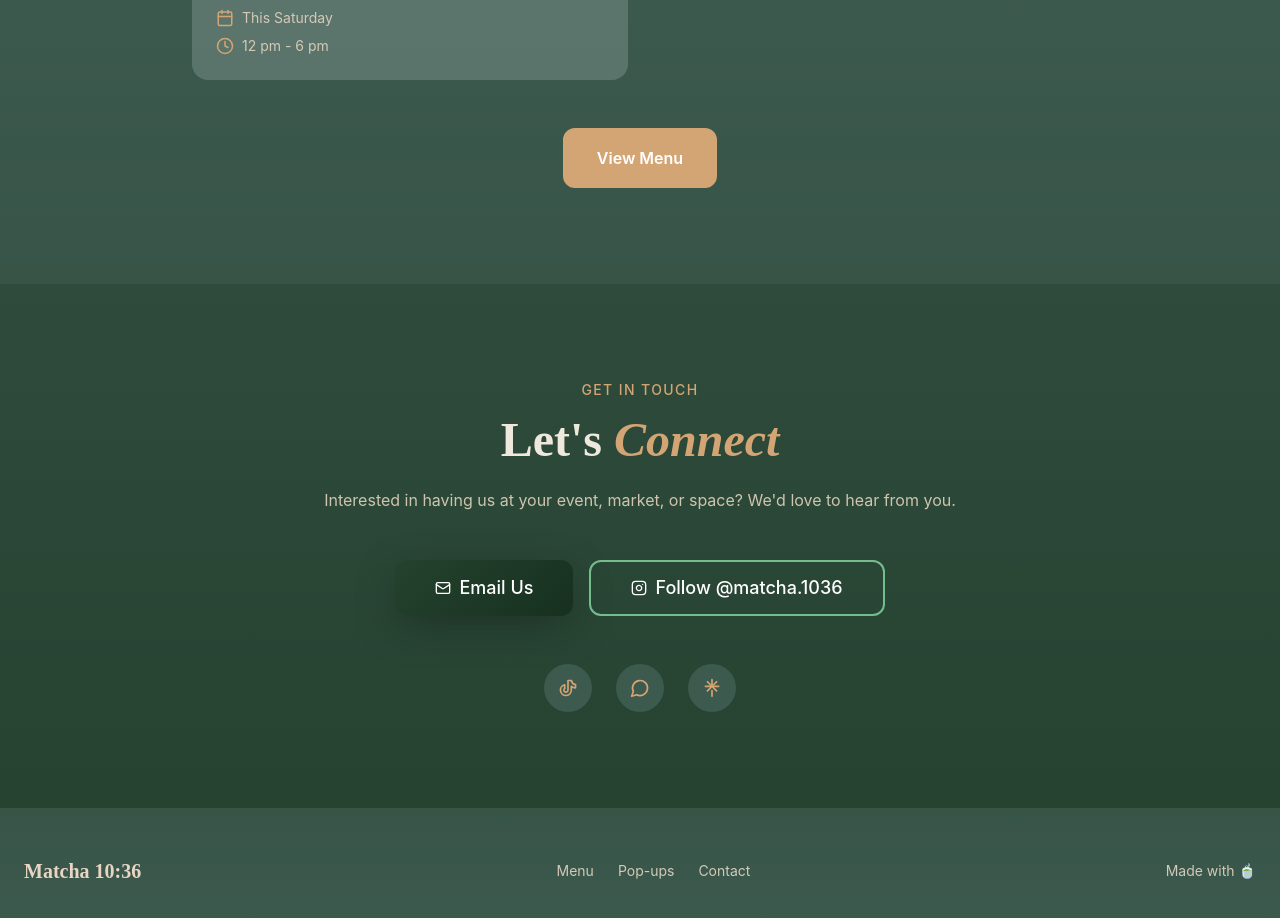
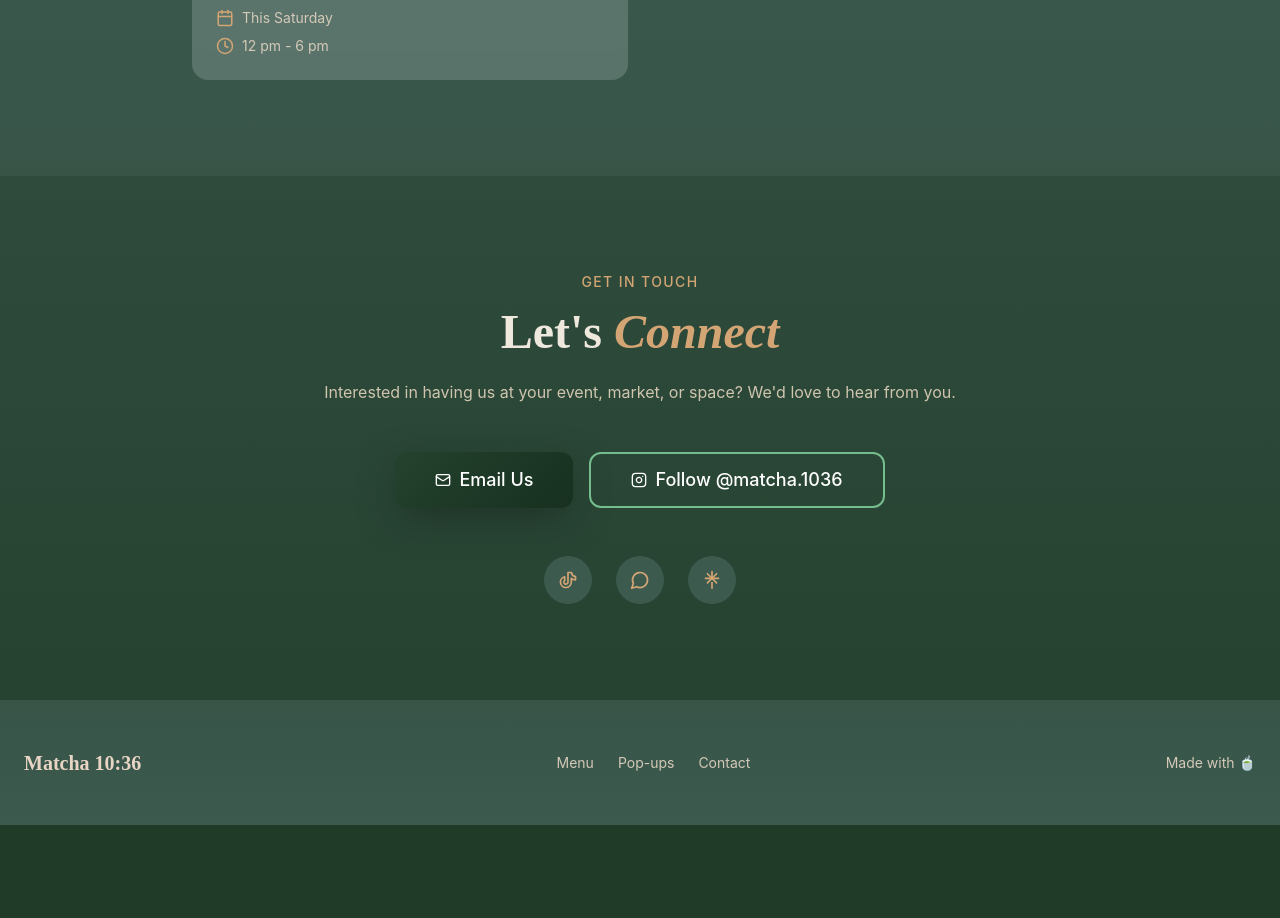
Before and after one commit to bradlyhayes12/matcha_1036, a React (Vite) app: page / in a window 1280 px wide. Shown: the part 1924-2842 px from the top of the page. After the commit the page ends 2749 px from the top, so only its background shows below. Built offline with nearby package versions, Linux system fonts and the light colour scheme.

Commit message:
Updated Locations.tsx

```diff
--- a/src/components/Locations.tsx
+++ b/src/components/Locations.tsx
@@ -63,31 +63,6 @@ const Locations = () => {
             </div>
           ))}
         </div>
-
-        <div className="text-center mt-12">
-          <button
-            size="lg"
-            className="px-8 py-4 rounded-lg font-semibold transition-colors"
-            style={{
-              backgroundColor: '#D4A574',
-              color: 'white',
-              border: '2px solid #D4A574'
-            }}
-            onMouseEnter={(e) => {
-              e.currentTarget.style.backgroundColor = 'rgba(212, 165, 116, 0.15)';
-              e.currentTarget.style.color = '#D4A574';
-            }}
-            onMouseLeave={(e) => {
-              e.currentTarget.style.backgroundColor = '#D4A574';
-              e.currentTarget.style.color = 'white';
-            }}
-            onClick={() => {
-              document.getElementById("menu")?.scrollIntoView({behavior: "smooth",})
-            }}
-          >
-            View Menu
-          </button>
-        </div>
       </div>
     </section>
   );
```
